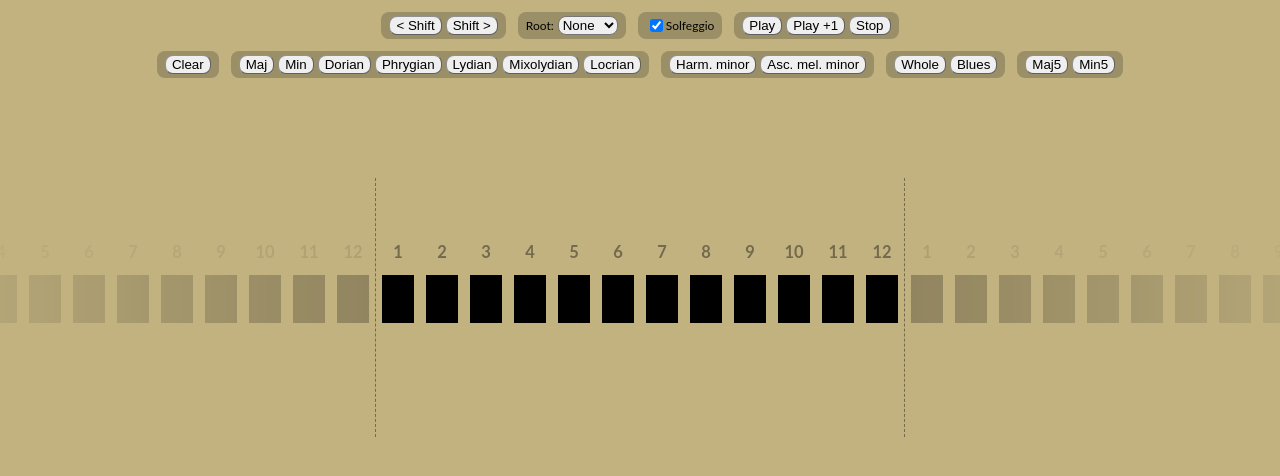
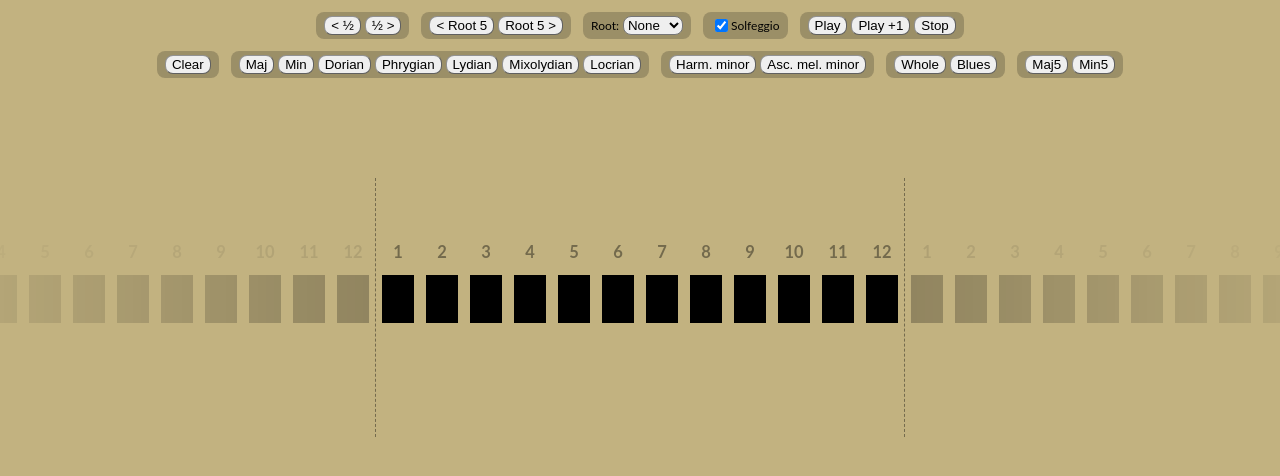
Before and after one commit to steerio/chroma, a Preact app: page / in a window 1280 px wide. Shown: the top 476 px of the page. Built offline with nearby package versions, Linux system fonts and the light colour scheme.

Commit message:
Some circle of fifths thing

```diff
--- a/src/Tools.jsx
+++ b/src/Tools.jsx
@@ -35,8 +35,13 @@ export const Presets = ({ dispatch }) => {
 export const Tools = ({ state: { root, sel, solfege }, dispatch }) => (
   <div class="tools">
     <div class="buttons">
-      <button type="button" onClick={() => dispatch('shift', 1)}>&lt; Shift</button>
-      <button type="button" onClick={() => dispatch('shift', -1)}>Shift &gt;</button>
+      <button type="button" onClick={() => dispatch('shift', 1)}>&lt; ½</button>
+      <button type="button" onClick={() => dispatch('shift', -1)}>½ &gt;</button>
+    </div>
+
+    <div class="buttons">
+      <button type="button" onClick={() => dispatch('shiftRoot', 7)}>&lt; Root 5</button>
+      <button type="button" onClick={() => dispatch('shiftRoot', -7)}>Root 5 &gt;</button>
     </div>
 
     <div>
--- a/src/reducer.js
+++ b/src/reducer.js
@@ -27,6 +27,11 @@ function reducer(state, [op, arg]) {
         sel: sel.map(x => (x+arg+12) % 12).sort((a, b) => a-b),
         root: state.root == null ? null : (state.root - arg + 12) % 12
       };
+    case 'shiftRoot':
+      return {
+        ...state,
+        root: state.root == null ? null : (state.root - arg + 12) % 12
+      }
     case 'clear':
       return { ...state, sel: [] };
     case 'setRoot':
```
